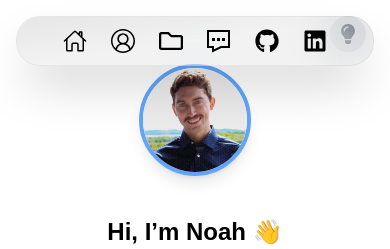
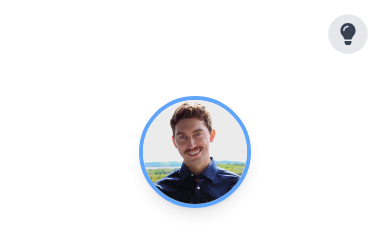
Before and after one commit to N-Crossman/portfolio-frontend, a Next.js app: page / in a window 390 px wide. Shown: the top 249 px of the page. Built offline with nearby package versions, Linux system fonts and the light colour scheme.

Commit message:
Make header responsive & switch to bottom + lower profile pic

```diff
--- a/src/app/components/layout/Header.tsx
+++ b/src/app/components/layout/Header.tsx
@@ -2,7 +2,7 @@ import SocialIcons from "../common/SocialMediaIcons";
 
 export default function Header() {
     return (
-      <header className="w-full fixed top-0 left-0 z-50 pt-4 px-4 pointer-events-none">
+      <header className="w-full fixed left-0 bottom-6 lg:top-0 lg:bottom-auto z-50 pt-4 px-4 pointer-events-none">
         <div className="max-w-sm mx-auto">
             <div className="relative backdrop-blur-xl bg-black/5 dark:bg-white/10 border dark:border-white/20 border-black/5 rounded-3xl px-6 py-3 shadow-2xl">
                 <div className="absolute inset-0 rounded-3xl bg-gradient-to-br from-black/5 dark:from-white/5 via-transparent to-transparent pointer-events-none" />
--- a/src/app/components/sections/Hero.tsx
+++ b/src/app/components/sections/Hero.tsx
@@ -4,10 +4,10 @@ import ThemeToggle from "../common/ThemeToggle";
 export default function Hero() {
     return (
       <section className="relative flex flex-col items-center justify-center text-center py-16 px-6">
-      <div className="absolute top-4 right-6">
+      <div className="absolute top-4 right-6 z-[9999] scale-110 sm:scale-100">
         <ThemeToggle />
       </div>
-      <div className="relative w-28 h-28 sm:w-36 sm:h-36 md:w-44 md:h-44 rounded-full overflow-hidden border-4 border-blue-400 dark:border-blue-500 shadow-lg">
+      <div className="relative w-28 h-28 sm:w-36 sm:h-36 md:w-44 md:h-44 mt-8 rounded-full overflow-hidden border-4 border-blue-400 dark:border-blue-500 shadow-lg">
         <Image
           src="/images/ProfilePic.jpg"
           alt="Noah's Profile Picture"
```
